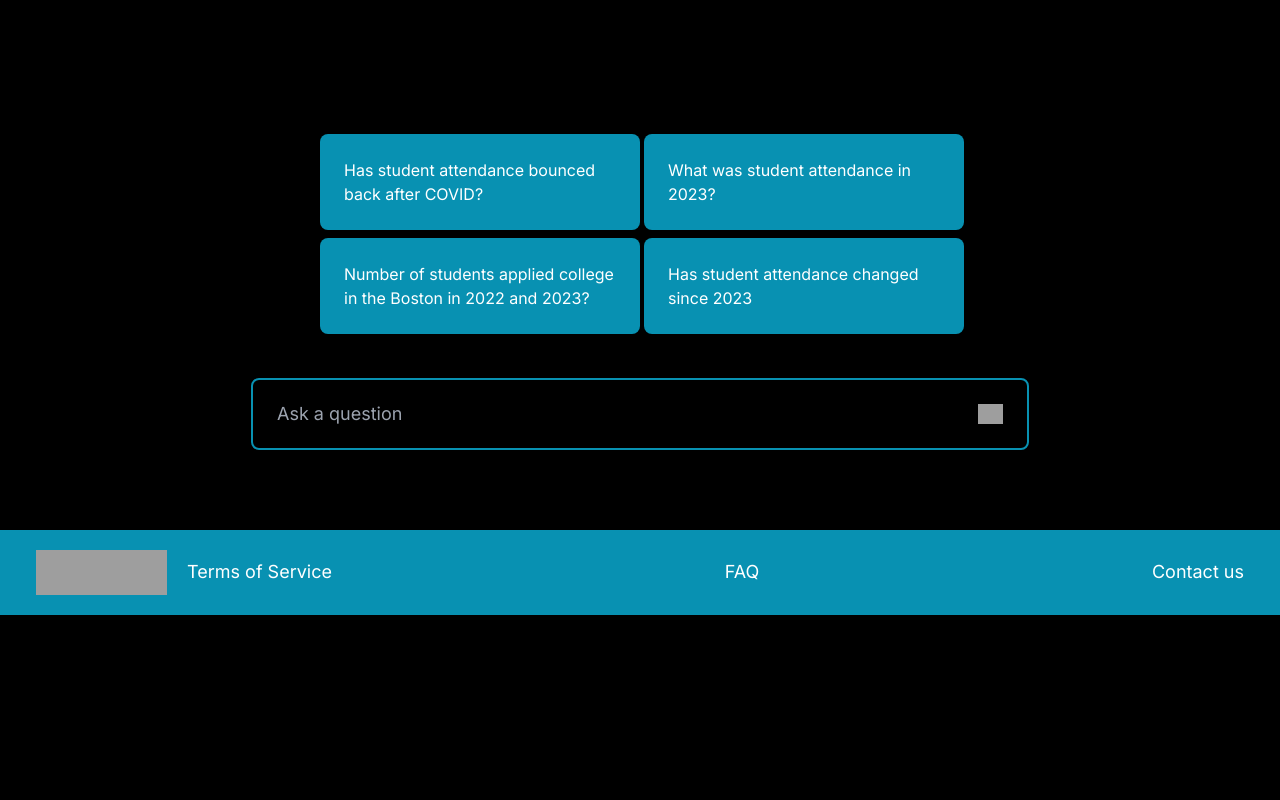
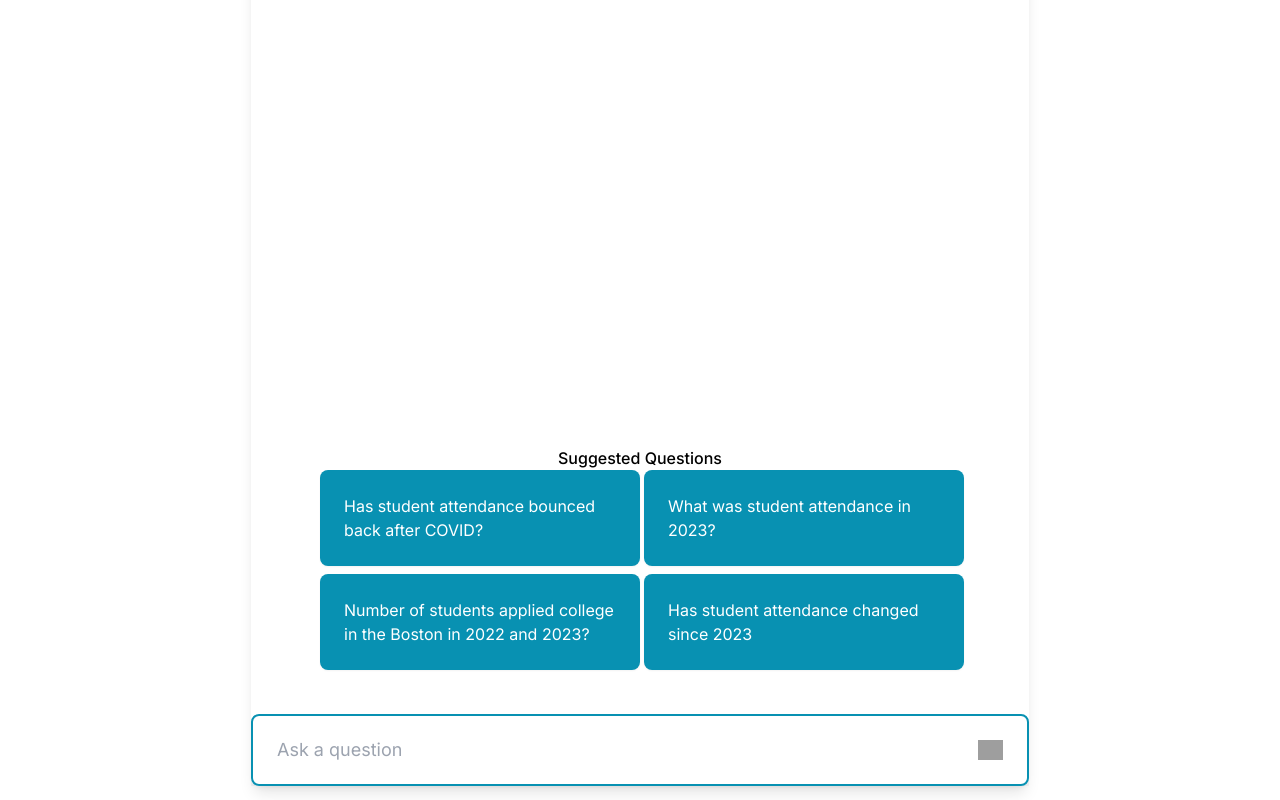
Before and after one commit to kdynan/kd-chatbot-starter, a Next.js app: page / in a window 1280 px wide. Shown: the part 400-1200 px from the top of the page. Before the commit the page ends 1015 px from the top, so only its background shows below. Built offline with nearby package versions, Linux system fonts and the light colour scheme; grey boxes are pictures that could not be loaded.

Commit message:
api integration gen1

```diff
--- a/app/api/chat/route.ts
+++ b/app/api/chat/route.ts
@@ -1,16 +1,27 @@
-import { openai } from '@ai-sdk/openai';
-import { streamText } from 'ai';
-
-// Allow streaming responses up to 30 seconds
-export const maxDuration = 30;
 
 export async function POST(req: Request) {
-  const { messages } = await req.json();
 
-  const result = await streamText({
-    model: openai('gpt-4-turbo'),
-    messages,
+  const apiUrl : string = process.env.E2C_CHATBOT_API_URL!;
+  const apiKey : string = process.env.E2C_CHATBOT_API_KEY!;
+  const message  = await req.json();
+  console.log(message);
+
+
+  const payload = {
+    'question' : message.question
+  }
+
+  const result = await fetch(apiUrl, {
+    method: 'POST',
+    headers: {
+      'Content-Type': 'application/json',
+      'X-API-Key':  `${apiKey}`
+    },
+    body: JSON.stringify(payload)
   });
 
-  return result.toAIStreamResponse();
+  const response = await result.json();
+  console.log(response);
+
+  return Response.json({response});
 }
--- a/app/globals.css
+++ b/app/globals.css
@@ -10,9 +10,9 @@
 
 @media (prefers-color-scheme: light) {
   :root {
-    --foreground-rgb: 255, 255, 255;
-    --background-start-rgb: 0, 0, 0;
-    --background-end-rgb: 0, 0, 0;
+    --foreground-rgb: 0, 0, 0;
+    --background-start-rgb: 255, 255, 255;
+    --background-end-rgb: 255, 255, 255;
   }
 }
 
--- a/app/page.tsx
+++ b/app/page.tsx
@@ -1,32 +1,12 @@
 'use client';
 
-import { useChat } from 'ai/react';
 import React from 'react';
-import {SuggestedQuestionsList} from '../components/SuggestedQuestionsList';
-import {QuestionInput} from '../components/QuestionInput';
+import {Chatbot} from '../components/Chatbot';
 
 export default function MainContent() {
-  const { messages, input, handleInputChange, handleSubmit } = useChat();
-  const suggestedQuestions = [
-    "Has student attendance bounced back after COVID?",
-    "What was student attendance in 2023?",
-    "Number of students applied college in the Boston in 2022 and 2023?",
-    "Has student attendance changed since 2023"
-  ];
-
   return (
     <main className="flex flex-col items-center">
-      <img loading="lazy" src="https://cdn.builder.io/api/v1/image/assets/TEMP/7a5d40b3a563ff737f5957323d52d13136ac61dc25b01ac2d454c781fab7199c?apiKey=48e0882be7cc4391993150eb17882064&" alt="" className="mt-24 aspect-square fill-cyan-600 w-[92px] max-md:mt-10" />
-      <h1 className="mt-6 font-medium text-black">How can I help you today?</h1>
-      {messages.map(m => (
-        <div key={m.id} className="whitespace-pre-wrap">
-          {m.role === 'user' ? 'User: ' : 'AI: '}
-          {m.content}
-        </div>
-      ))}
-      {messages.length === 0 ?(
-      <SuggestedQuestionsList questions={suggestedQuestions} />):null}
-      <QuestionInput handleInputChange={handleInputChange}  handleSubmit={handleSubmit}/>
+      <Chatbot />
     </main>
   );
 };
--- /dev/null
+++ b/components/Chatbot.tsx
@@ -0,0 +1,99 @@
+import React, { useState, useRef, useEffect, KeyboardEvent } from 'react';
+import { SuggestedQuestionsList } from './SuggestedQuestionsList';
+
+interface Message {
+    text: string;
+    sender: 'user' | 'bot';
+}
+
+export const Chatbot: React.FC = () => {
+    const suggestedQuestions = [
+        "Has student attendance bounced back after COVID?",
+        "What was student attendance in 2023?",
+        "Number of students applied college in the Boston in 2022 and 2023?",
+        "Has student attendance changed since 2023"
+    ];
+    const [input, setInput] = useState<string>('');
+    const [messages, setMessages] = useState<Message[]>([]);
+    const messagesEndRef = useRef<HTMLDivElement | null>(null);
+
+    useEffect(() => {
+        scrollToBottom();
+    }, [messages]);
+
+    const scrollToBottom = () => {
+        messagesEndRef.current?.scrollIntoView({ behavior: 'smooth' });
+    };
+
+    const handleSend = async () => {
+        if (input.trim() === '') return;
+
+        const userMessage: Message = { text: input, sender: 'user' };
+        setMessages((prevMessages) => [...prevMessages, userMessage]);
+
+        try {
+
+            const response = await fetch('/api/chat', {
+                method: 'POST',
+                body: JSON.stringify({ question: input }),
+            });
+            const json = await response.json();
+            console.log(json);
+            const botMessage: Message = { text: json.response.explanation, sender: 'bot' };
+            setMessages((prevMessages) => [...prevMessages, botMessage]);
+        } catch (error) {
+            const errorMessage: Message = { text: 'Error: Unable to fetch response', sender: 'bot' };
+            setMessages((prevMessages) => [...prevMessages, errorMessage]);
+        }
+
+        setInput('');
+    };
+
+    const handleKeyPress = (e: KeyboardEvent<HTMLInputElement>) => {
+        if (e.key === 'Enter') {
+            handleSend();
+        }
+    };
+
+    return (
+        <>
+            <img loading="lazy" src="https://cdn.builder.io/api/v1/image/assets/TEMP/7a5d40b3a563ff737f5957323d52d13136ac61dc25b01ac2d454c781fab7199c?apiKey=48e0882be7cc4391993150eb17882064&" alt="" className="mt-24 aspect-square fill-cyan-600 w-[92px] max-md:mt-10" />
+            <h1 className="mt-6 font-medium text-black">How can I help you today?</h1>
+            <div className="flex flex-col items-center justify-center bg-gray-100">
+                <div className="flex flex-col w-full bg-white shadow-lg rounded-lg">
+                    <div className="flex flex-col h-80 overflow-y-auto mb-4">
+                        {messages.map((message, index) => (
+                            <div
+                                key={index}
+                                className={`p-2 my-1 rounded-md ${message.sender === 'user' ? 'bg-blue-500 text-white self-end' : 'bg-gray-300 text-black self-start'
+                                    }`}
+                            >
+                                {message.text}
+                            </div>
+                        ))}
+                        <div ref={messagesEndRef} />
+                    </div>
+                    {messages.length === 0 ? (
+                        <SuggestedQuestionsList questions={suggestedQuestions} />) : null}
+                    <div className="flex flex-col justify-center mt-7 max-w-full text-lg text-stone-300 w-[778px]">
+                        <div className="flex gap-5 px-6 py-5 rounded-lg border-2 border-cyan-600 border-solid max-md:flex-wrap max-md:px-5 max-md:max-w-full">
+                            <label htmlFor="questionInput" className="sr-only">Ask a question</label>
+                            <input
+                                type="text"
+                                id="questionInput"
+                                placeholder="Ask a question"
+                                className="flex-auto bg-transparent border-none outline-none"
+                                onChange={(e) => setInput(e.target.value)}
+                                onKeyPress={handleKeyPress}
+                            />
+                            <button type="submit" aria-label="Submit question" onClick={handleSend}>
+                                <img loading="lazy" src="https://cdn.builder.io/api/v1/image/assets/TEMP/8b132fc3fea614364bd6f3a957fec28e477bd9774e7655738c3021ccf0c5b187?apiKey=48e0882be7cc4391993150eb17882064&" alt="" className="shrink-0 self-start aspect-[1.25] fill-cyan-600 w-[25px]" />
+                            </button>
+                        </div>
+                    </div>
+
+                </div>
+            </div>
+        </>
+    );
+};
```
